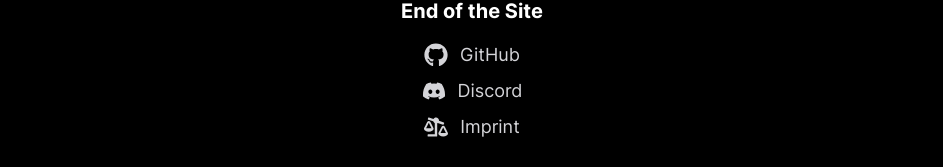
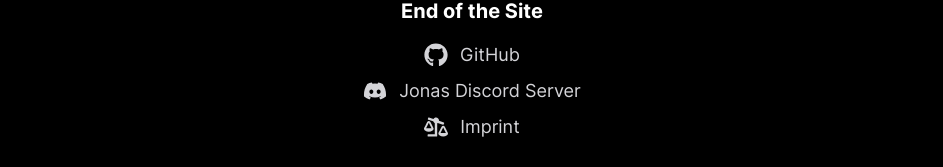
Before and after one commit to jonas-be/my-portfolio, a Next.js app: page /styleguide in a window 1280 px wide. Shown: the part 932-1099 px from the top of the page, without its empty margins (168-1111 px from the left). Built offline with nearby package versions, Linux system fonts and the light colour scheme.

Commit message:
Change skeleton json structure

```diff
--- a/components/nav/Footer.tsx
+++ b/components/nav/Footer.tsx
@@ -1,23 +1,24 @@
 import React from 'react'
 import {FaBalanceScaleRight, FaDiscord, FaGithub} from "react-icons/fa";
 import Link from "next/link";
+import {Socials} from "../skeleton/Skeleton";
 
-function Footer({endOfSiteHeader, githubLink, discordLink, impress, copyright}: FooterProps) {
+function Footer({endOfSiteHeader, socials, impress, copyright}: FooterProps) {
     return (
         <footer className=''>
             <div className="bg border-t-1 border-base-2 z-30 relative">
                 <p className='text-accent font-bold text-xl text-center p-3'>{endOfSiteHeader}</p>
 
-                <Link href='https://github.com/jonas-be'
+                <Link href={socials.github}
                    className='btn text font-medium text-lg p-1 flex flex-row justify-center items-center'>
                     <FaGithub className="text-2xl text"/>
-                    <div className="pl-2 text">{githubLink}</div>
+                    <div className="pl-2 text">{socials.githubTitle}</div>
                 </Link>
 
-                <Link href='https://discord.gg/EbFsEQbB7J'
+                <Link href={socials.discordServer}
                    className='btn text font-medium text-lg p-1 flex flex-row justify-center items-center'>
                     <FaDiscord className="text-2xl text"/>
-                    <div className="pl-2 text">{discordLink}</div>
+                    <div className="pl-2 text">{socials.discordServerTitle}</div>
                 </Link>
 
                 <Link href={"/imprint"}
@@ -34,8 +35,7 @@ function Footer({endOfSiteHeader, githubLink, discordLink, impress, copyright}:
 
 type FooterProps = {
     endOfSiteHeader: string
-    githubLink: string
-    discordLink: string
+    socials : Socials
     impress: string
     copyright: string
 }
--- a/components/nav/Header.tsx
+++ b/components/nav/Header.tsx
@@ -2,8 +2,9 @@ import React from 'react'
 import Options, {OptionProps} from './Options'
 import Link from "next/link";
 import {NextRouter} from "next/router";
+import {Socials} from "../skeleton/Skeleton";
 
-function Header({logoTitle, options, router}: HeaderProps) {
+function Header({logoTitle, options, socials, router}: HeaderProps) {
     return (
         <>
             <div className="
@@ -15,7 +16,7 @@ function Header({logoTitle, options, router}: HeaderProps) {
                     <p className='text-accent font-bold text-lg'>{logoTitle}</p>
                 </Link>
 
-                <Options labels={options.labels} languageToggle={options.languageToggle} router={router}/>
+                <Options labels={options.labels} languageToggle={options.languageToggle} socials={socials} router={router}/>
 
             </div>
             <div className='w-full h-[4.28rem]' />
@@ -26,6 +27,7 @@ function Header({logoTitle, options, router}: HeaderProps) {
 export type HeaderProps = {
     logoTitle: string
     options: OptionProps
+    socials: Socials
     router: NextRouter
 }
 
--- a/components/nav/Options.tsx
+++ b/components/nav/Options.tsx
@@ -7,8 +7,9 @@ import LanguageToggle, {LanguageToggleProps} from "./LanguageToggle";
 import {NextRouter} from "next/router";
 import {Popover} from "@headlessui/react";
 import {IoMdGlobe} from "react-icons/io";
+import {Socials} from "../skeleton/Skeleton";
 
-function Options({labels, languageToggle, router}: OptionProps) {
+function Options({labels, socials, languageToggle, router}: OptionProps) {
     let [isLanguagePopUpOpen, setIsLanguagePopUpOpen] = useState(false)
 
     function optionDiv() {
@@ -26,9 +27,9 @@ function Options({labels, languageToggle, router}: OptionProps) {
                     <IoMdGlobe className="text-2xl text"/>
                 </button>
 
-                <IconLinkButton link="https://github.com/jonas-be" label={labels.githubLink}
+                <IconLinkButton link={socials.github} label={socials.githubTitle}
                                 icon={<FaGithub className="text-2xl text"/>}/>
-                <IconLinkButton link="https://discord.gg/EbFsEQbB7J" label={labels.discordLink}
+                <IconLinkButton link={socials.discordServer} label={socials.discordServerTitle}
                                 icon={<FaDiscord className="text-2xl text"/>}/>
             </div>
         )
@@ -65,9 +66,8 @@ export type OptionProps = {
         drawer: string,
         darkModeToggleLight: string,
         darkModeToggleDark: string,
-        githubLink: string,
-        discordLink: string
     }
+    socials : Socials
     languageToggle: LanguageToggleProps
     router: NextRouter
 }
--- a/components/skeleton/Skeleton.tsx
+++ b/components/skeleton/Skeleton.tsx
@@ -14,7 +14,8 @@ const Skeleton = ({
                       bgGrid,
                       skeletonContentData,
                       children,
-                      router
+                      router,
+
                   }: SkeletonProps) => {
 
     return (
@@ -34,14 +35,14 @@ const Skeleton = ({
                 >
                     <Header logoTitle={skeletonContentData.header.logoTitle}
                             options={skeletonContentData.header.options}
+                            socials={skeletonContentData.socials}
                             router={router}
                     />
 
                     {children}
 
                     <Footer endOfSiteHeader={skeletonContentData.endOfSiteHeader}
-                            githubLink={skeletonContentData.githubLink}
-                            discordLink={skeletonContentData.discordLink}
+                            socials={skeletonContentData.socials}
                             impress={skeletonContentData.imprint}
                             copyright={skeletonContentData.copyright}
                     />
@@ -62,11 +63,23 @@ type SkeletonProps = {
     skeletonContentData: SkeletonContentData
 }
 
+export type Socials = {
+    twitterTitle: string
+    twitter: string
+    discordUserTitle: string
+    discordUser: string
+    discordServerTitle: string
+    discordServer: string
+    githubTitle: string
+    github: string
+    dockerTitle: string
+    docker: string
+}
+
 export type SkeletonContentData = {
     header: HeaderProps
+    socials: Socials
     endOfSiteHeader: string
-    githubLink: string
-    discordLink: string
     imprint: string
     copyright: string
 }
--- a/pages/index.tsx
+++ b/pages/index.tsx
@@ -11,6 +11,8 @@ import ReactMarkdown from "react-markdown";
 import ProjectList from "../components/common/ProjectList";
 import {ProjectLinkMapping} from "../components/utils/BlogSystemUtil";
 import WidthLimit from "../components/common/WidthLimit";
+import Link from "next/link";
+import Socials from "../components/common/Socials";
 
 
 type ContentData = {
@@ -102,6 +104,10 @@ function Index({pageContentData, projects}: Props) {
 
                 </MouseParallaxContainer>
 
+                <div className="flex justify-center">
+                    <Socials/>
+                </div>
+
 
                 <div
                     className="flex flex-col lg:flex-row sm:mx-8 lg:mx-14 xl:mx-24 mb-10 lg:gap-20 justify-center items-center lg:items-start">
--- a/public/content/components/skeleton/de.json
+++ b/public/content/components/skeleton/de.json
@@ -5,9 +5,7 @@
       "labels": {
         "drawer": "Toggle Menü",
         "darkModeToggleLight": "Hellen Modus aktivieren",
-        "darkModeToggleDark": "Dunklen Modus aktivieren",
-        "githubLink": "GitHub",
-        "discordLink": "Community Discord"
+        "darkModeToggleDark": "Dunklen Modus aktivieren"
       },
       "languageToggle": {
         "openLabel": "Sprachwahl Menü öffnen",
@@ -26,9 +24,19 @@
       }
     }
   },
+  "socials": {
+    "twitterTitle": "Twitter",
+    "twitter": "https://twitter.com/JonasBe_",
+    "discordUserTitle": "Discord Account",
+    "discordUser": "https://discord.com/users/398876120696619008",
+    "discordServerTitle": "Discord Server",
+    "discordServer": "https://discord.gg/EbFsEQbB7J",
+    "githubTitle": "GitHub",
+    "github": "https://github.com/jonas-be",
+    "dockerTitle": "Docker Hub",
+    "docker": "https://hub.docker.com/u/jonasbe25"
+  },
   "endOfSiteHeader": "Ende der Seite",
-  "githubLink": "GitHub",
-  "discordLink": "Discord",
   "imprint": "Impressum",
   "copyright": "Copyright © Jonas Bender 2023"
 }
--- a/public/content/components/skeleton/en.json
+++ b/public/content/components/skeleton/en.json
@@ -5,9 +5,7 @@
       "labels": {
         "drawer": "Toggle menu",
         "darkModeToggleLight": "Enable LightMode",
-        "darkModeToggleDark": "Enable DarkMode",
-        "githubLink": "GitHub",
-        "discordLink": "Community Discord"
+        "darkModeToggleDark": "Enable DarkMode"
       },
       "languageToggle": {
         "openLabel": "open Choose Langauge Menu",
@@ -26,9 +24,19 @@
       }
     }
   },
+  "socials": {
+    "twitterTitle": "Twitter",
+    "twitter": "https://twitter.com/JonasBe_",
+    "discordUserTitle": "Discord Account",
+    "discordUser": "https://discord.com/users/398876120696619008",
+    "discordServerTitle": "Jonas Discord Server",
+    "discordServer": "https://discord.gg/EbFsEQbB7J",
+    "githubTitle": "GitHub",
+    "github": "https://github.com/jonas-be",
+    "dockerTitle": "Docker Hub",
+    "docker": "https://hub.docker.com/u/jonasbe25"
+  },
   "endOfSiteHeader": "End of the Site",
-  "githubLink": "GitHub",
-  "discordLink": "Discord",
   "imprint": "Imprint",
   "copyright": "Copyright © Jonas Bender 2023"
 }
```
